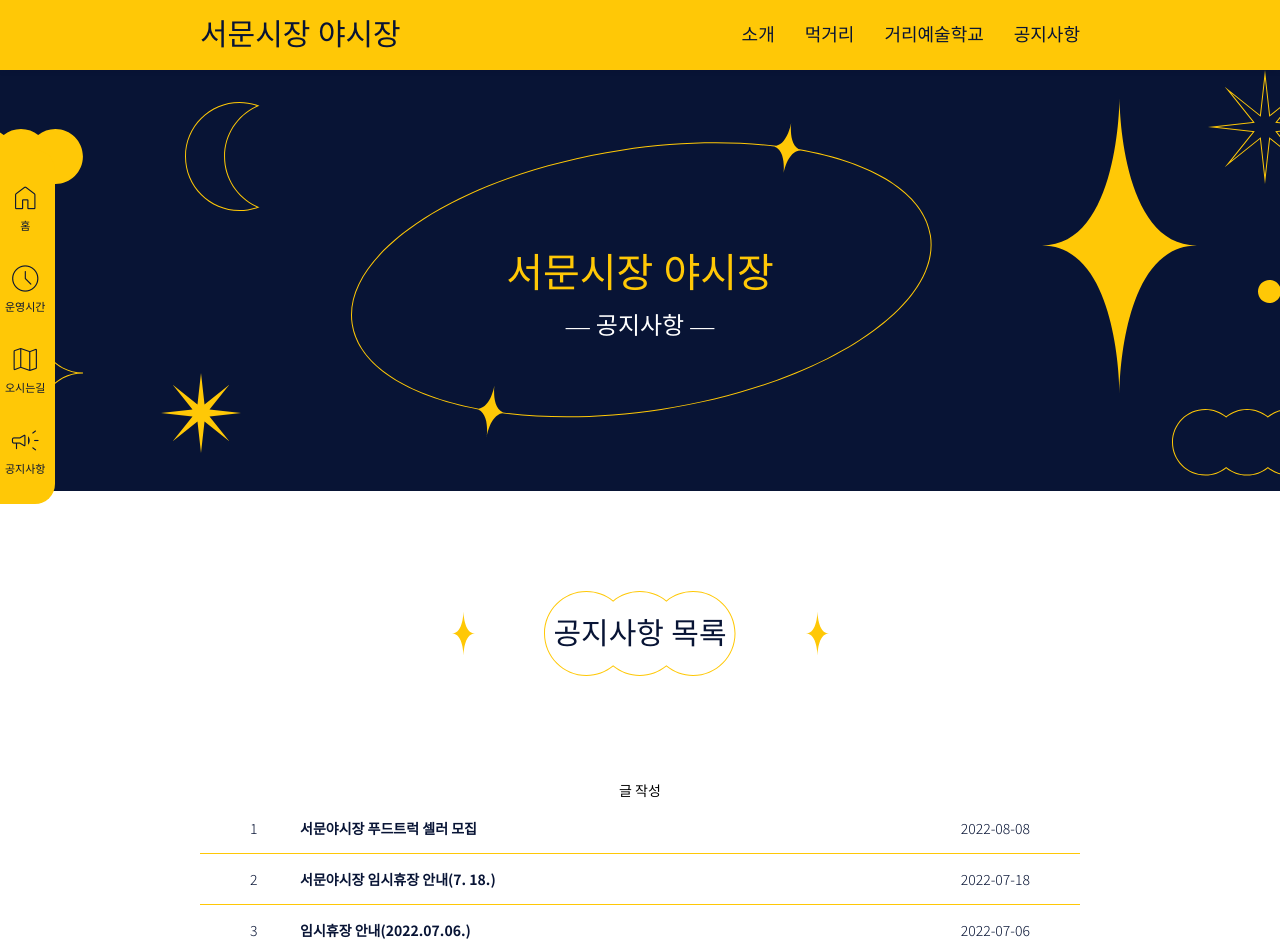
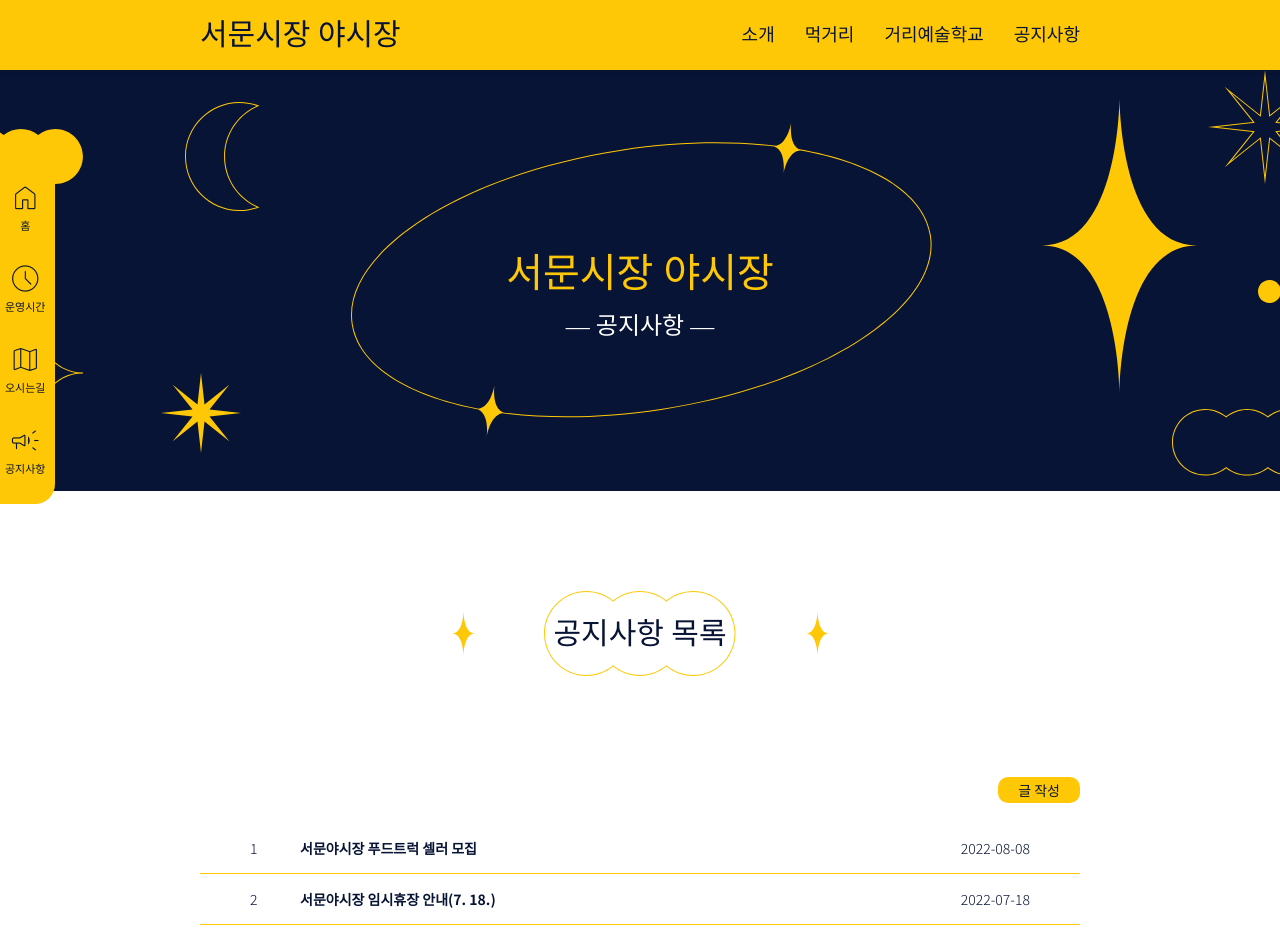
Before and after one commit to hwanyb/project_soemun_react, a React (Create React App) app: page /notice in a window 1280 px wide. Shown: the top 941 px of the page. Built offline with nearby package versions, Linux system fonts and the light colour scheme; a web font is replaced by a local one.

Commit message:
Design: NoticeBtn css

```diff
--- a/src/components/Notice/NoticeContent.jsx
+++ b/src/components/Notice/NoticeContent.jsx
@@ -12,6 +12,25 @@ max-width: 1600px;
   padding: 0 200px 150px 200px;
   margin: 0 auto;
 `;
+
+const BtnWrapper = styled.div`
+  display: flex;
+  justify-content: end;
+  margin-bottom: 20px;
+`;
+
+const NoticeBtn = styled.button`
+  background-color: #ffc806;
+  color: #081435;
+  &:hover {
+    background-color: #ff9900;
+    font-weight: 700;
+  }
+  &:last-child {
+    margin-left: 10px;
+  }
+`;
+
 export default function NoticeContent() {
   const getList = JSON.parse(localStorage.getItem("noticeArr"));
   const [mainView, setMainView] = useState('list');
@@ -31,12 +50,12 @@ export default function NoticeContent() {
   };
   const ListBtn = () => {
     return (
-      <button onClick={onListClick}>글 목록</button>
+      <NoticeBtn onClick={onListClick}>글 목록</NoticeBtn>
     )
   };
   const WritingBtn = () => {
     return (
-      <button onClick={onWriteClick}>글 작성</button>
+      <NoticeBtn onClick={onWriteClick}>글 작성</NoticeBtn>
     )
   };
 
@@ -46,15 +65,23 @@ export default function NoticeContent() {
             return (
               <>
                 <Subtitle>공지사항 목록</Subtitle>
-                <WritingBtn />
-                <NoticeList noticeList={noticeList} setSelectedPost={setSelectedPost} setMainView={setMainView}  />
+                <BtnWrapper>
+                  <WritingBtn />
+                </BtnWrapper>
+                <NoticeList
+                  noticeList={noticeList}
+                  setSelectedPost={setSelectedPost}
+                  setMainView={setMainView}
+                />
               </>
             );
         case 'writing':
             return (
               <>
                 <Subtitle>공지사항 글 작성</Subtitle>
-                <ListBtn />
+                <BtnWrapper>
+                  <ListBtn />
+                </BtnWrapper>
                 <NoticeWriting setMainView={setMainView} noticeList={noticeList} />
               </>
             );
@@ -62,9 +89,14 @@ export default function NoticeContent() {
             return (
               <>
                 <Subtitle>공지사항 글 확인</Subtitle>
-                <ListBtn />
-                <WritingBtn />
-                <NoticeDetail selectedPost={selectedPost} setMainView={setMainView} />
+                <BtnWrapper>
+                  <WritingBtn />
+                  <ListBtn />
+                </BtnWrapper>
+                <NoticeDetail
+                  selectedPost={selectedPost}
+                  setMainView={setMainView}
+                />
               </>
             );
         default:
--- a/src/style/GlobalStyle.js
+++ b/src/style/GlobalStyle.js
@@ -36,6 +36,7 @@ button {
     font-weight: 500;
     border-radius: 10px;
     cursor: pointer;
+    transition: all 0.2s ease-in-out;
 }
 a {
     text-decoration: none;
```
